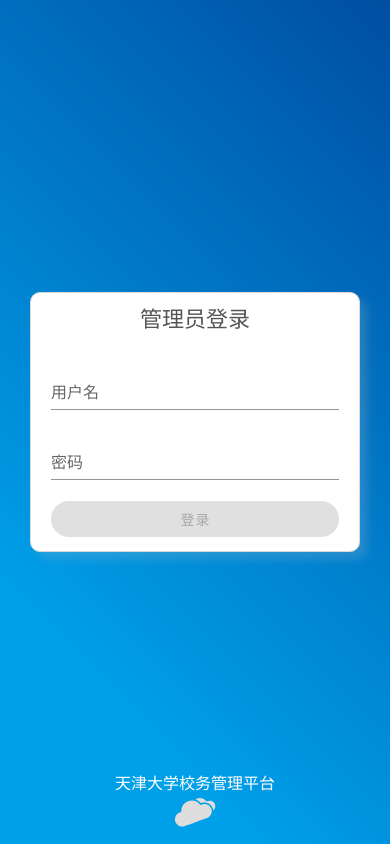
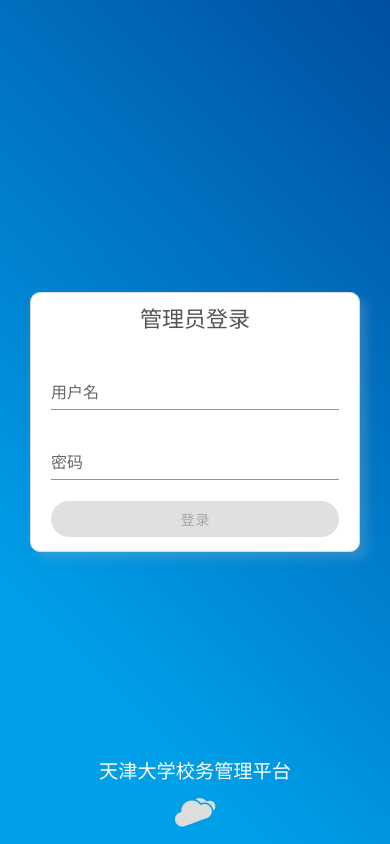
Before and after one commit to KuangjuX-Archived/School-Affairs-Admin, a Vue app: page /#/login in a window 390 px wide. Built offline with nearby package versions, Linux system fonts and the light colour scheme; what vue-quill-editor would draw is missing.

Commit message:
Update Login.vue

```diff
--- a/src/views/Login.vue
+++ b/src/views/Login.vue
@@ -8,7 +8,7 @@
     </div>
     <div class="login-box">
       <div class="login-name">
-        <img src="../assets/logo.svg" alt="logo" />
+        <img class="logo-color" src="../assets/logo.svg" alt="logo" />
       </div>
       <div class="login-card">
         <div class="login-card-title">管理员登录</div>
@@ -194,6 +194,9 @@ a:hover {
 .smaller {
   font-size: 2rem;
 }
+.logo-color{
+  color: #dddddd;
+}
 
 @media screen and (max-width: 426px) {
   .login-page {
@@ -207,9 +210,9 @@ a:hover {
     display: none;
   }
   .bigger {
-    font-size: 1rem;
+    font-size: 1.2rem;
     letter-spacing: 0;
-    margin-bottom: 50px;
+    margin-bottom: 60px;
   }
   .cover {
     justify-content: flex-end;
@@ -224,7 +227,7 @@ a:hover {
     background: #ffffff;
     min-width: 330px;
   }
-  .login-card-title{
+  .login-card-title {
     font-size: 22px;
   }
 }
```
